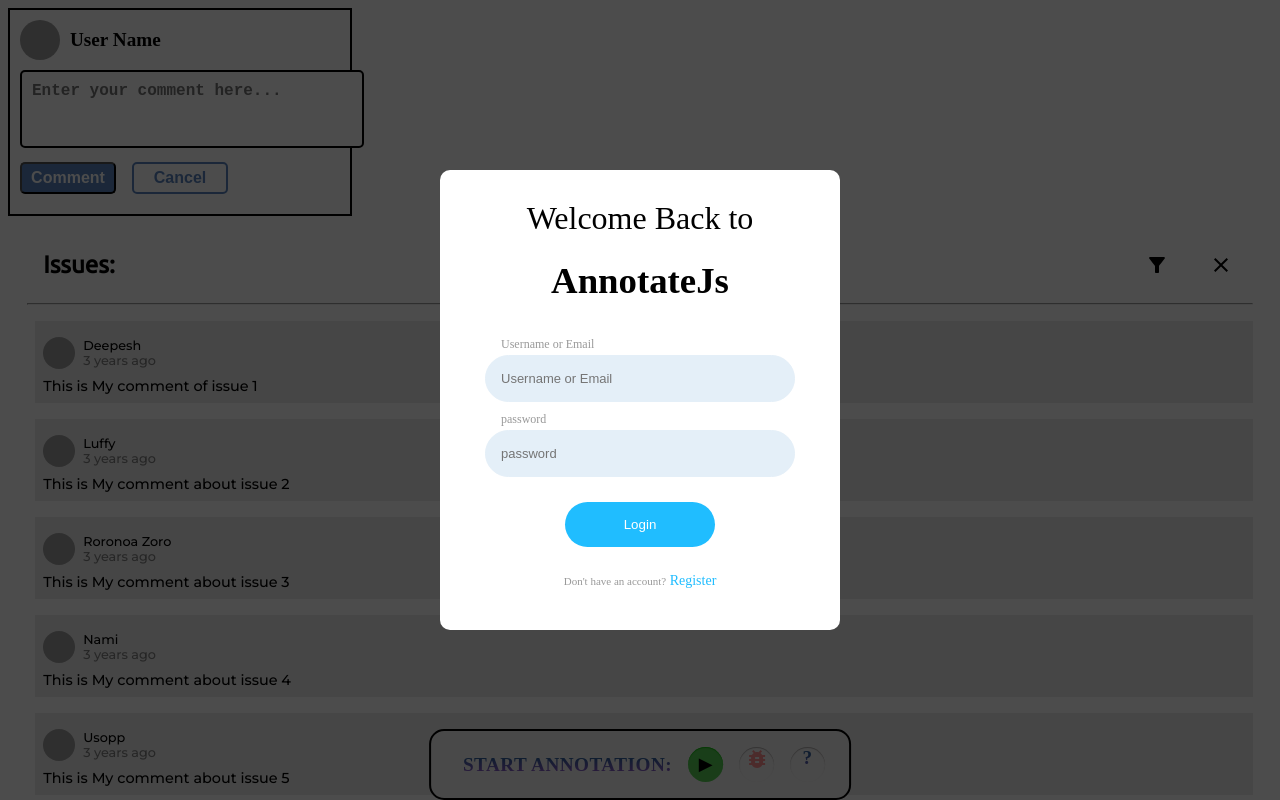
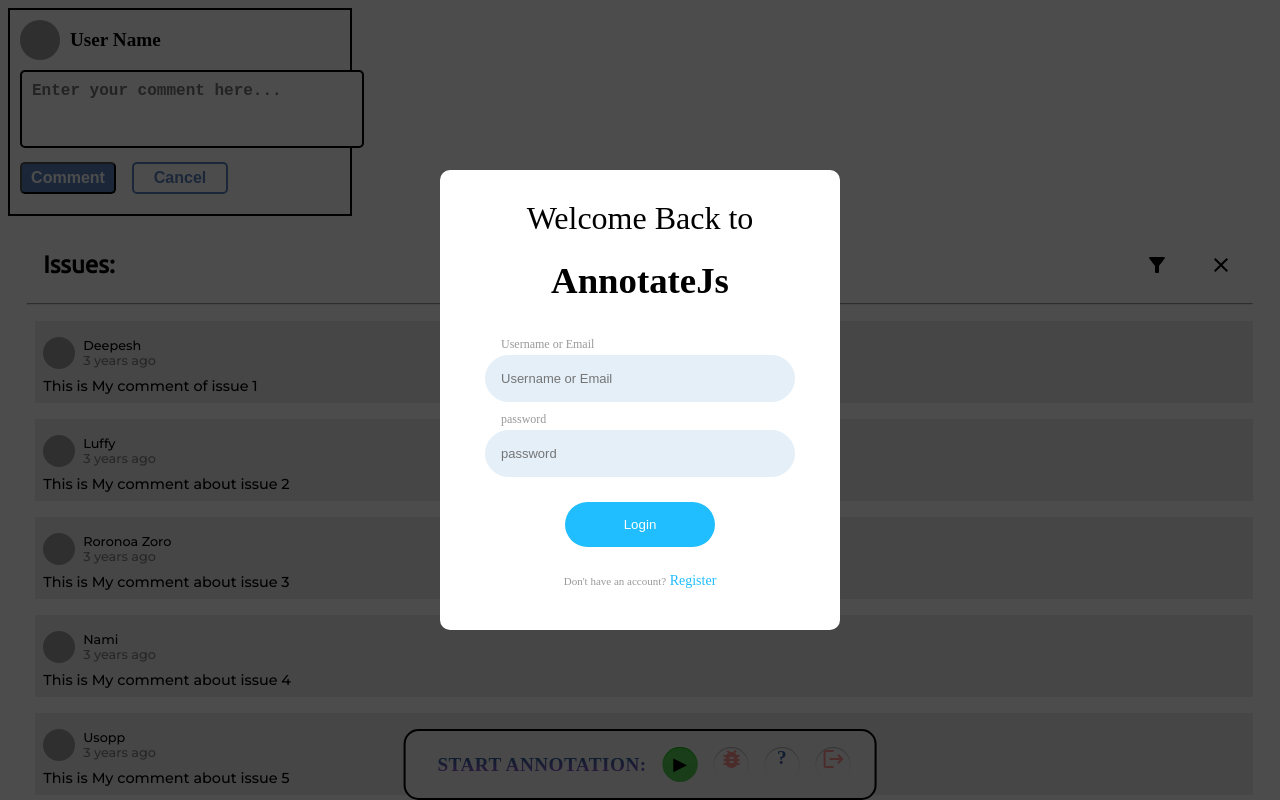
Before and after one commit to DeepeshDragoneel/AnnotateJs, a React app: page / in a window 1280 px wide. Shown: the top 800 px of the page. Built offline with nearby package versions, Linux system fonts and the light colour scheme; grey boxes are pictures that could not be loaded; the HTML template or start-up script is replaced by a standard one.

Commit message:
Added signup feature

```diff
--- a/src/AnnotateStartMenu/AnnotateStartMenu.js
+++ b/src/AnnotateStartMenu/AnnotateStartMenu.js
@@ -8,6 +8,7 @@
     toogleCommentSideBar,
 } from "../main.js";
 import BugReportIcon from "@mui/icons-material/BugReport";
+import LogoutIcon from "@mui/icons-material/Logout";
 
 export const AnnotateStartMenu = () => {
     const [startAnnotateButtonClicked, setStartAnnotateButtonClicked] =
@@ -87,6 +88,23 @@
                     &#x3F;
                 </div>
             </div>
+            <div>
+                <div
+                    className="AnnotateJs_Component AnnotateStartMenuMainDivLogout"
+                    title="Logout"
+                    onClick={() => {
+                        localStorage.removeItem("AnnotateJsUserToken");
+                        window.location.reload();
+                    }}
+                >
+                    <LogoutIcon
+                        className="AnnotateJs_Component"
+                        style={{
+                            color: "#ff9191",
+                        }}
+                    />
+                </div>
+            </div>
         </div>,
         document.getElementById("AnnotateJs_StartAnnotatorButtonDiv")
     );
--- a/src/AnnotateStartMenu/AnnotateStartMenu.scss
+++ b/src/AnnotateStartMenu/AnnotateStartMenu.scss
@@ -114,6 +114,29 @@
         -webkit-text-fill-color: transparent;
         -webkit-animation: hue 60s infinite linear;
     }
+    .AnnotateStartMenuMainDivLogout{
+        margin: 0 0.5rem 0 0.5rem;
+        width: 35px;
+        height: 35px;
+        border-radius: 50%;
+        cursor: pointer;
+        font-size: 1.2rem;
+        text-align: center;
+        text-transform: uppercase;
+        position: relative;
+        letter-spacing: 0.025em;
+        color: #5b85c0;
+        font-weight: bold;
+        box-shadow: inset 0px 1px 1px #aeaaaa;
+        background-image: -webkit-linear-gradient(
+            90deg,
+            #a558d4 0%,
+            #34619e 80%
+        );
+        -webkit-background-clip: text;
+        -webkit-text-fill-color: transparent;
+        -webkit-animation: hue 60s infinite linear;
+    }
     .AnnotateStartMenuMainDivIssues {
         margin: 0 0.5rem 0 1rem;
         color: linear-gradient(#ff9191 10%, #e9c06d 100%) !important;
--- a/src/UserLogin/UserLogin.js
+++ b/src/UserLogin/UserLogin.js
@@ -21,6 +21,7 @@
     });
     const [showMsg, setshowMsg] = useState(false);
     const submitLoginDetails = async () => {
+        setshowMsg(false);
         if (login) {
             const result = await axios({
                 method: "post",
@@ -51,6 +52,52 @@
                     result.data.userName
                 );
                 window.location.reload();
+            }
+        } else {
+            if (password != checkPassWord) {
+                setMsg({
+                    msg: "Passwords do not match",
+                    color: "red",
+                });
+                setshowMsg(true);
+                return;
+            } else if (password <= 5) {
+                setMsg({
+                    msg: "Password must be atleast 6 characters",
+                    color: "red",
+                });
+                setshowMsg(true);
+                return;
+            } else {
+                const result = await axios({
+                    method: "post",
+                    url: "http://localhost:8000/userRegister",
+                    data: {
+                        userName: username,
+                        email: email,
+                        password: password,
+                    },
+                });
+                console.log(result.data);
+                if (!result.data.success) {
+                    setMsg({
+                        msg: result.data.message,
+                        color: "red",
+                    });
+                    setshowMsg(true);
+                } else if (result.success === 500) {
+                    setMsg({
+                        msg: "Internal Server Error",
+                        color: "red",
+                    });
+                    setshowMsg(true);
+                } else {
+                    setMsg({
+                        msg: "Verification Mail has been sent to your Gmail!",
+                        color: "green",
+                    });
+                    setshowMsg(true);
+                }
             }
         }
     };
@@ -103,7 +150,7 @@
                                     <input
                                         type="text"
                                         placeholder="Email"
-                                        id="username"
+                                        id="email"
                                         value={email}
                                         onChange={(e) =>
                                             setemail(e.target.value)
@@ -151,6 +198,23 @@
                                 />
                             </div>
                         )}
+                        <div
+                            className="LoginPageMsg"
+                            style={{
+                                width: "100%",
+                                textAlign: "center",
+                            }}
+                        >
+                            {showMsg ? (
+                                <p
+                                    style={{
+                                        color: msg.color,
+                                    }}
+                                >
+                                    {msg.msg}
+                                </p>
+                            ) : null}
+                        </div>
                         <div className="input-group">
                             <button
                                 onClick={(e) => {
@@ -180,23 +244,6 @@
                         </span>
                     </p>
                 </footer>
-                <div
-                    className="LoginPageMsg"
-                    style={{
-                        width: "100%",
-                        textAlign: "center",
-                    }}
-                >
-                    {showMsg ? (
-                        <p
-                            style={{
-                                color: msg.color,
-                            }}
-                        >
-                            {msg.msg}
-                        </p>
-                    ) : null}
-                </div>
             </div>
         </div>,
         document.getElementById("AnnotateJs_UserLoginPage")
```
Also changed, not shown: 1 other file (tests, documents, lock files or other folders).
